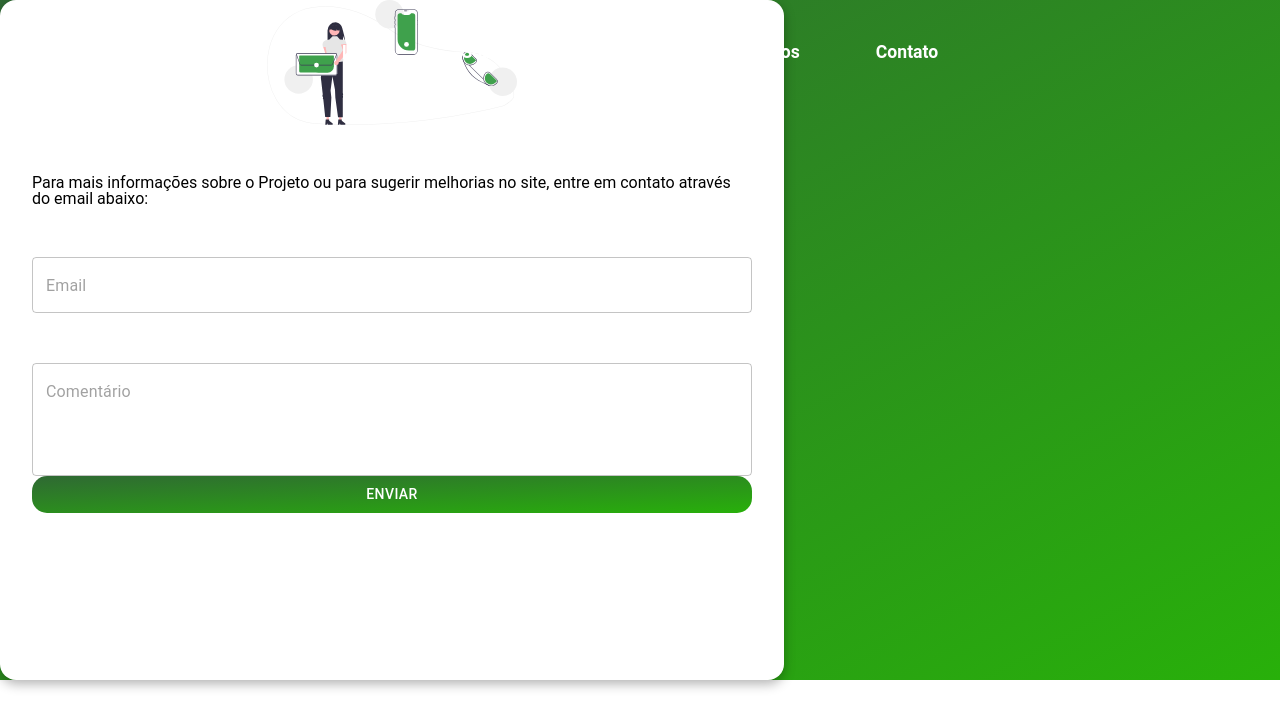
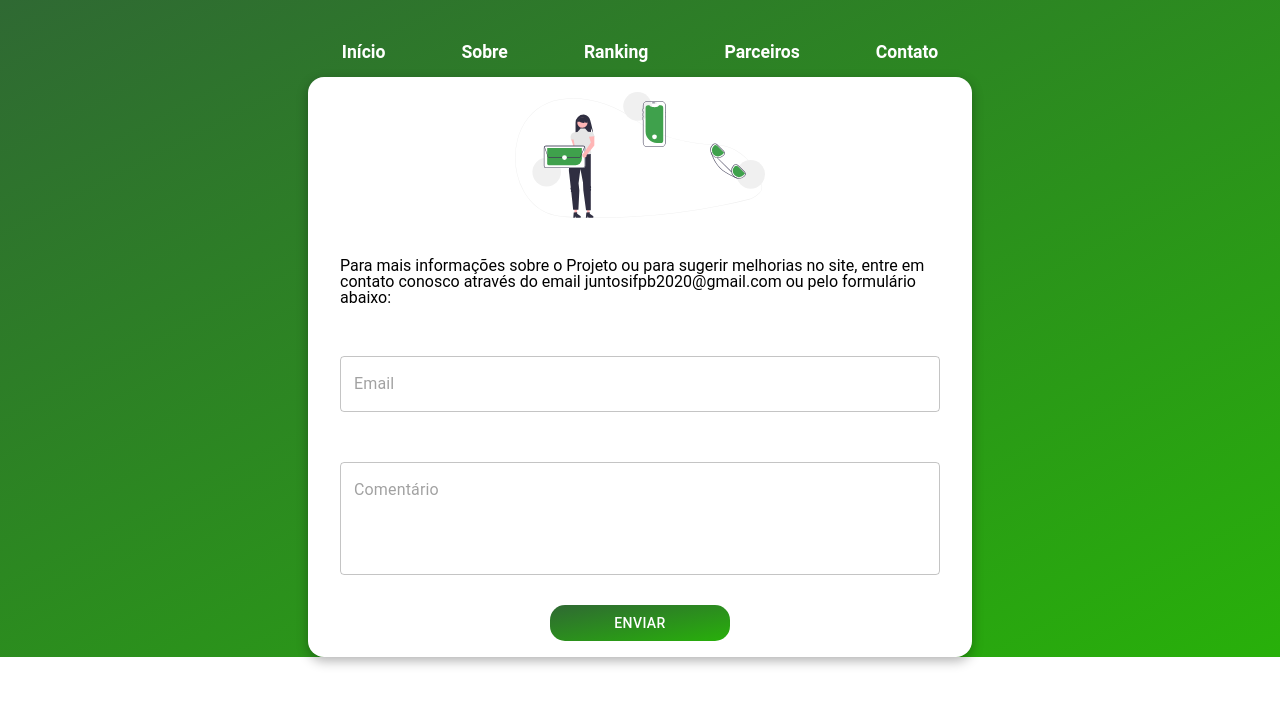
Before and after one commit to caioedlobo/JuntosIFPB, a React (Create React App) app: page /contato in a window 1280 px wide. Shown: the top 728 px of the page. Built offline with nearby package versions, Linux system fonts and the light colour scheme.

Commit message:
update contact page UI

```diff
--- a/src/components/Pages/Contact.js
+++ b/src/components/Pages/Contact.js
@@ -8,17 +8,38 @@ import ButtonGroupLogin from "../atoms/ButtonGroupLogin";
 
 const Contact = () => {
   return (
-    <div data-testid="contact">
+    <div
+      data-testid="contact"
+      className={classes.background}
+      style={{ paddingLeft: "30%", paddingTop: "8%" }}
+      style={{
+        justifyContent: "center",
+        display: "flex",
+        paddingTop: "6%",
+        /* position: "relative", */
+      }}
+    >
       <header>
         <Navbar />
       </header>
 
-      <div className={classes.form} style={{ width: "720px", height: "680px" }}>
+      <div
+        className={classes.form}
+        style={{
+          width: "600px",
+          height: "580px",
+          justifyContent: "center",
+
+          /* position: "absolute",
+          top: "50%", */
+        }}
+      >
         <img src={imageContact} style={{ width: "250px" }}></img>
         <Box>
-          <div style={{ paddingTop: "50px" }}>
+          <div style={{ paddingTop: "40px" }}>
             Para mais informações sobre o Projeto ou para sugerir melhorias no
-            site, entre em contato através do email abaixo:
+            site, entre em contato conosco através do email
+            juntosifpb2020@gmail.com ou pelo formulário abaixo:
           </div>
           <TextField
             placeholder="Email"
@@ -34,9 +55,19 @@ const Contact = () => {
             rows={4}
             variant="outlined"
           ></TextField>
-          <ButtonGroupLogin style={{ width: "50%", paddingTop: "50px" }}>
-            Enviar
-          </ButtonGroupLogin>
+          <div
+            style={{
+              width: "30%",
+              justifyContent: "center",
+
+              /* paddingTop: "50px",
+              paddingLeft: "228px", */
+              margin: "auto",
+              paddingTop: "30px",
+            }}
+          >
+            <ButtonGroupLogin>Enviar</ButtonGroupLogin>
+          </div>
         </Box>
       </div>
     </div>
--- a/src/components/Pages/stylesheet/Home.module.css
+++ b/src/components/Pages/stylesheet/Home.module.css
@@ -1,4 +1,7 @@
 main {
+  background-image: linear-gradient(to bottom right, #2f6933, #28b00a);
+}
+.background {
   background-image: linear-gradient(to bottom right, #2f6933, #28b00a);
 }
 
```
